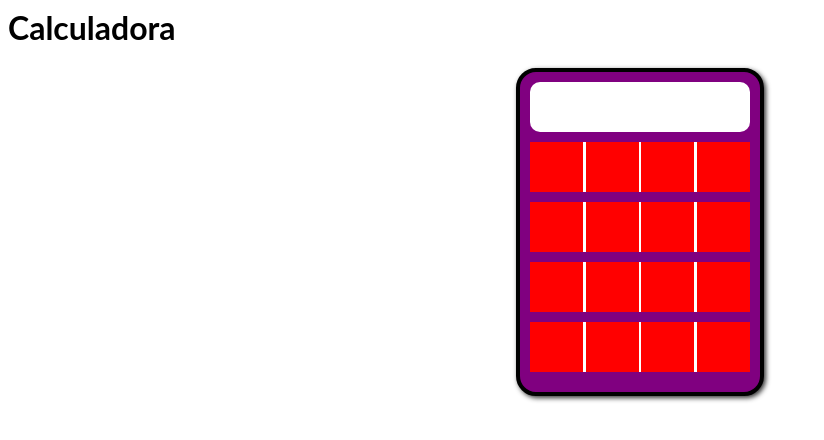
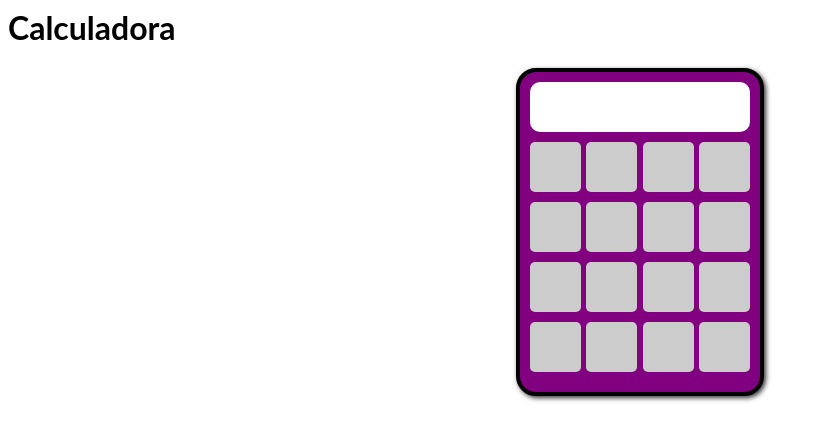
Before and after one commit to agarcluq/react-calculadora, a React (Create React App) app: page / in a window 1280 px wide. Shown: the top 440 px of the page, without its empty margins (0-824 px from the left). Built offline with nearby package versions, Linux system fonts and the light colour scheme.

Commit message:
2 files modified

```diff
--- a/src/Board.js
+++ b/src/Board.js
@@ -1,6 +1,6 @@
 import React from "react";
 import "./style.css";
-import Row from "/.Row"
+
 
 export default function Board() {
   return (
--- a/src/style.css
+++ b/src/style.css
@@ -25,7 +25,6 @@ h1, p {
 .row{
   width: 100%;
   height: 50px;
-  background-color:white;
   display: flex;
   flex-flow: row;
   justify-content: space-between;
@@ -33,7 +32,8 @@ h1, p {
 }
 
 .col{
-  width: 24%;
+  width: 23%;
   height: 100%;
-  background-color:red;
+  background-color:#ccc;
+  border-radius: 5px;
 }
```
